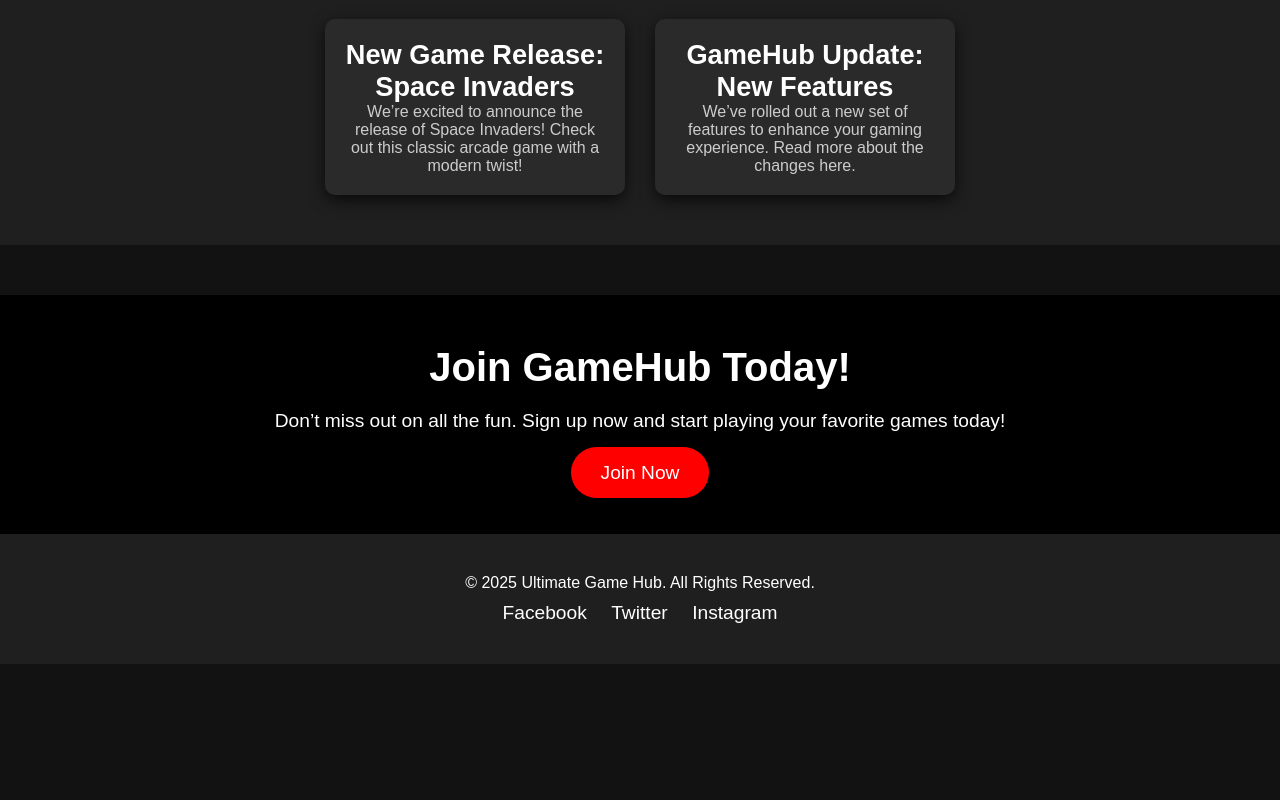
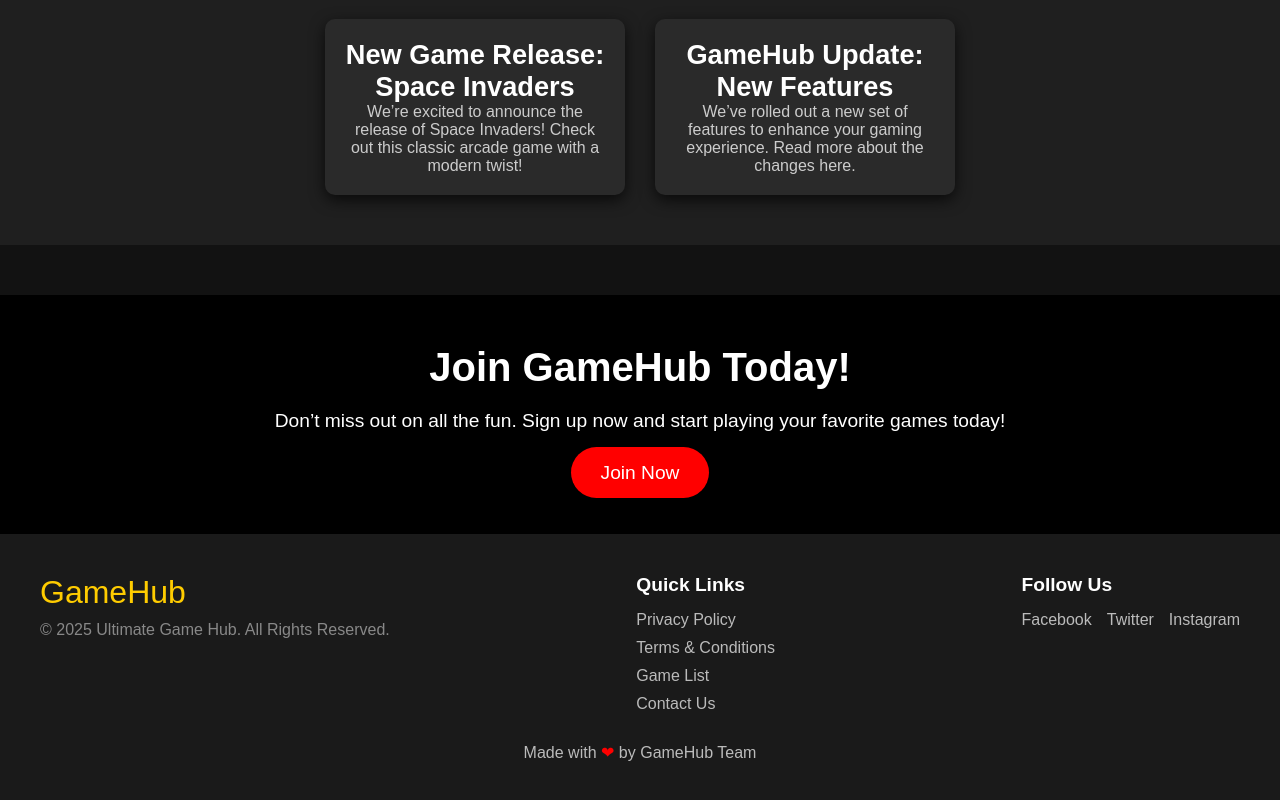
Before and after one commit to Mitesh-Professional/gaming-website, a plain HTML site: page index.html in a window 1280 px wide. Shown: the part 2034-2834 px from the top of the page. Before the commit the page ends 2698 px from the top, so only its background shows below. Drawn offline with Linux system fonts and the light colour scheme.

Commit message:
Index Footer Change

```diff
--- a/css/styles.css
+++ b/css/styles.css
@@ -255,32 +255,94 @@ body {
     filter: blur(10px);
 }
 
-/* Footer Section */
-footer {
-    background-color: #1f1f1f;
-    padding: 40px 20px;
-    text-align: center;
+/* Footer Styles */
+.footer {
+    background-color: #1a1a1a;
+    color: #fff;
+    padding: 40px 0;
+    font-family: Arial, sans-serif;
 }
 
-footer p {
+.footer .footer-content {
+    display: flex;
+    justify-content: space-between;
+    align-items: flex-start;
+    gap: 50px;
+    max-width: 1200px;
+    margin: 0 auto;
+}
+
+.footer-logo {
+    text-align: left;
+}
+
+.footer-logo .logo {
+    font-size: 2rem;
+    color: #ffcc00;
+    text-decoration: none;
+}
+
+.footer-logo p {
+    margin-top: 10px;
     font-size: 1rem;
+    color: #888;
+}
+
+.footer-links h3, .footer-social h3 {
+    font-size: 1.2rem;
+    margin-bottom: 15px;
+    color: #fff;
+}
+
+.footer-links ul {
+    list-style: none;
+    padding: 0;
+}
+
+.footer-links li {
     margin-bottom: 10px;
 }
 
-footer .social-links {
-    margin-top: 10px;
+.footer-links a {
+    text-decoration: none;
+    color: #bbb;
+    transition: color 0.3s;
 }
 
-footer .social-links a {
-    color: #fff;
-    margin: 0 10px;
-    text-decoration: none;
-    font-size: 1.2rem;
-    transition: color 0.3s ease;
+.footer-links a:hover {
+    color: #ffcc00;
 }
 
-footer .social-links a:hover {
-    color: #ff6347; /* Light red hover effect */
+.footer-social {
+    display: flex;
+    flex-direction: column;
+}
+
+.social-icons {
+    display: flex;
+    gap: 15px;
+}
+
+.social-icon {
+    text-decoration: none;
+    color: #bbb;
+    font-size: 1rem;
+    transition: color 0.3s;
+}
+
+.social-icon:hover {
+    color: #ffcc00;
+}
+
+.footer-bottom {
+    text-align: center;
+    margin-top: 20px;
+    font-size: 1rem;
+    color: #bbb;
+}
+
+.footer-bottom span {
+    color: red;
 }
 
 /* Mobile Responsiveness */
--- a/index.html
+++ b/index.html
@@ -136,16 +136,44 @@
     </section>
 
     <!-- Footer Section -->
-    <footer>
+    <footer class="footer">
         <div class="container">
-            <p>&copy; 2025 Ultimate Game Hub. All Rights Reserved.</p>
-            <div class="social-links">
-                <a href="#">Facebook</a>
-                <a href="#">Twitter</a>
-                <a href="#">Instagram</a>
+            <div class="footer-content">
+                <!-- Logo and Copyright -->
+                <div class="footer-logo">
+                    <a href="index.html" class="logo">GameHub</a>
+                    <p>&copy; 2025 Ultimate Game Hub. All Rights Reserved.</p>
+                </div>
+
+                <!-- Navigation Links -->
+                <div class="footer-links">
+                    <h3>Quick Links</h3>
+                    <ul>
+                        <li><a href="pages/privacy-policy.html">Privacy Policy</a></li>
+                        <li><a href="pages/terms-conditions.html">Terms & Conditions</a></li>
+                        <li><a href="game-list.html">Game List</a></li>
+                        <li><a href="pages/contact.html">Contact Us</a></li>
+                    </ul>
+                </div>
+
+                <!-- Social Media Links -->
+                <div class="footer-social">
+                    <h3>Follow Us</h3>
+                    <div class="social-icons">
+                        <a href="#" class="social-icon facebook">Facebook</a>
+                        <a href="#" class="social-icon twitter">Twitter</a>
+                        <a href="#" class="social-icon instagram">Instagram</a>
+                    </div>
+                </div>
+            </div>
+
+            <!-- Footer Bottom -->
+            <div class="footer-bottom">
+                <p>Made with <span>&#10084;</span> by GameHub Team</p>
             </div>
         </div>
     </footer>
+
 
     <script src="js/main.js"></script>
 </body>
```
